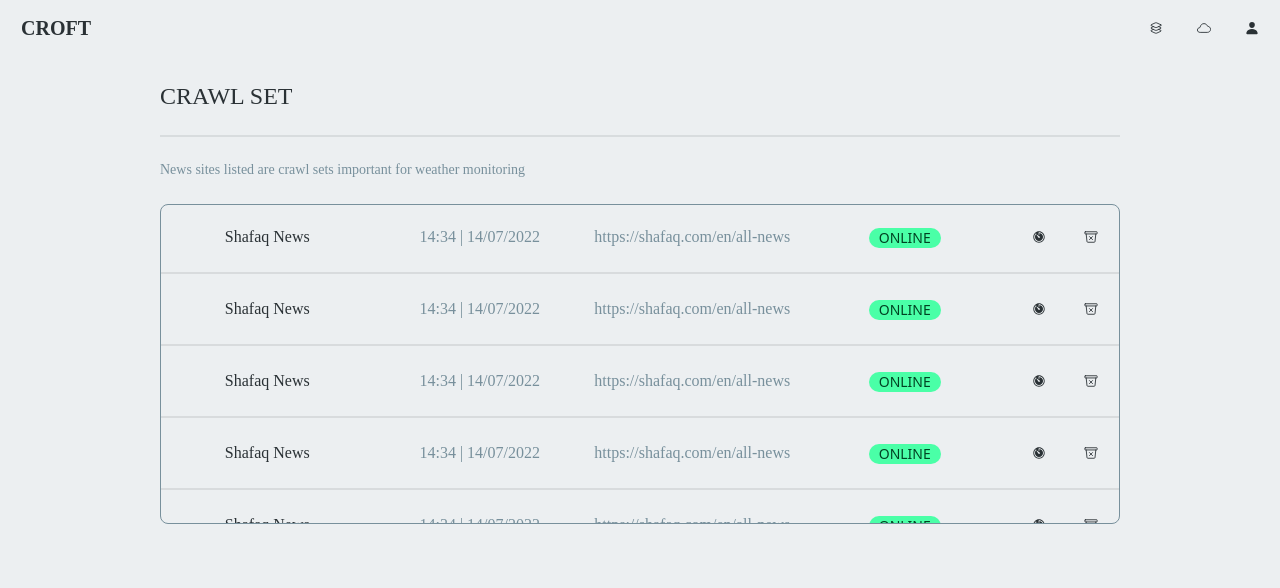
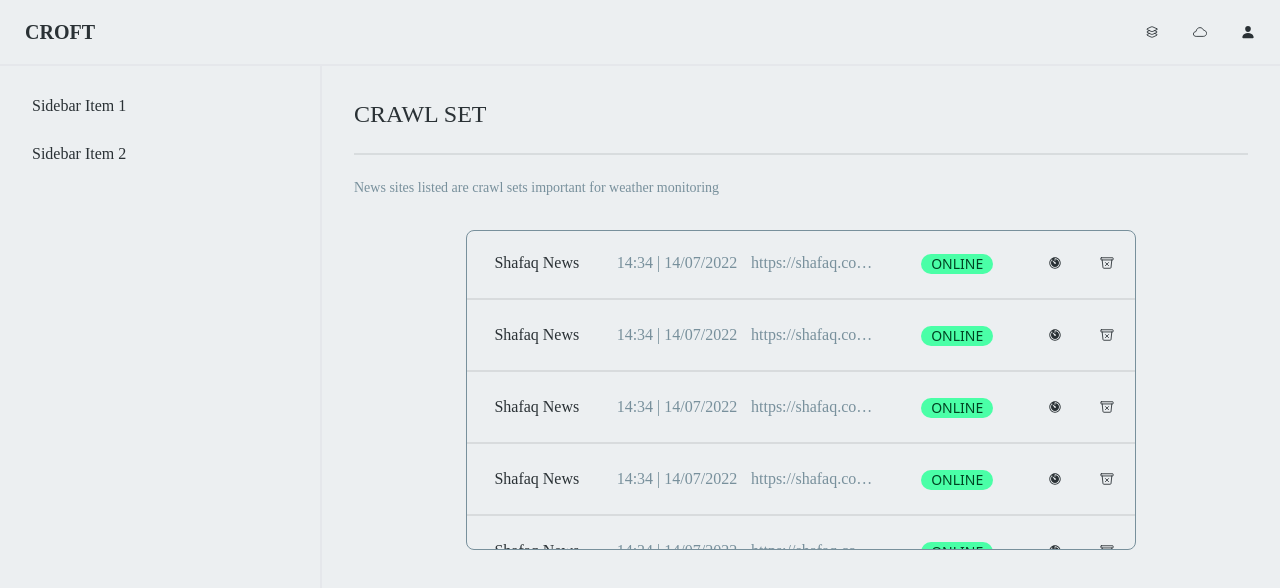
Before and after one commit to Croft-AI/croft-frontend, a React (Create React App) app: page / in a window 1280 px wide. Shown: the top 588 px of the page. Built offline with nearby package versions, Linux system fonts and the light colour scheme.

Commit message:
feat: added sidebar component

```diff
--- a/src/App.tsx
+++ b/src/App.tsx
@@ -10,9 +10,34 @@
   return (
     <>
       <NavBar />
-      <div className="w-3/4 m-auto">
+
+      <div className="w-full flex flex-row">
+        <div className="font-mono border-r-2">
+          <div className="drawer drawer-mobile">
+            <input id="my-drawer-2" type="checkbox" className="drawer-toggle" />
+            <div className="drawer-content flex flex-col items-center justify-center">
+              <label
+                htmlFor="my-drawer-2"
+                className="btn btn-primary drawer-button lg:hidden"
+              >
+                Open drawer
+              </label>
+            </div>
+            <div className="drawer-side">
+              <label htmlFor="my-drawer-2" className="drawer-overlay"></label>
+              <ul className="menu p-4 w-80 bg-base-100 text-base-content">
+                <li>
+                  <a>Sidebar Item 1</a>
+                </li>
+                <li>
+                  <a>Sidebar Item 2</a>
+                </li>
+              </ul>
+            </div>
+          </div>
+        </div>
+        <div className="p-8">
           <PageTitle />
-      </div>
           <ContentDisplayContainer
             contentRows={[
               {
@@ -77,6 +102,8 @@
               },
             ]}
           />
+        </div>
+      </div>
     </>
   );
 }
--- a/src/components/universal/labels/PageTitle.tsx
+++ b/src/components/universal/labels/PageTitle.tsx
@@ -2,7 +2,7 @@
 
 const PageTitle = () => {
   return (
-    <div className="w-full select-none my-6">
+    <div className="w-full select-none mb-8">
       <p className="font-mono text-2xl">CRAWL SET</p>
       <div className="divider"></div>
       <p className="font-mono text-secondary text-sm">
--- a/src/components/universal/nav/NavBar.tsx
+++ b/src/components/universal/nav/NavBar.tsx
@@ -7,7 +7,7 @@
 const NavBar = () => {
   return (
     <>
-      <div className="p-1 bg-base-100">
+      <div className="p-2 bg-base-100 border-b-2">
         <div className="flex flex-row">
           <div className="grow">
             <a className="btn btn-ghost normal-case text-xl font-mono">CROFT</a>
```
Lines whose indentation alone changed are shown as unchanged.
